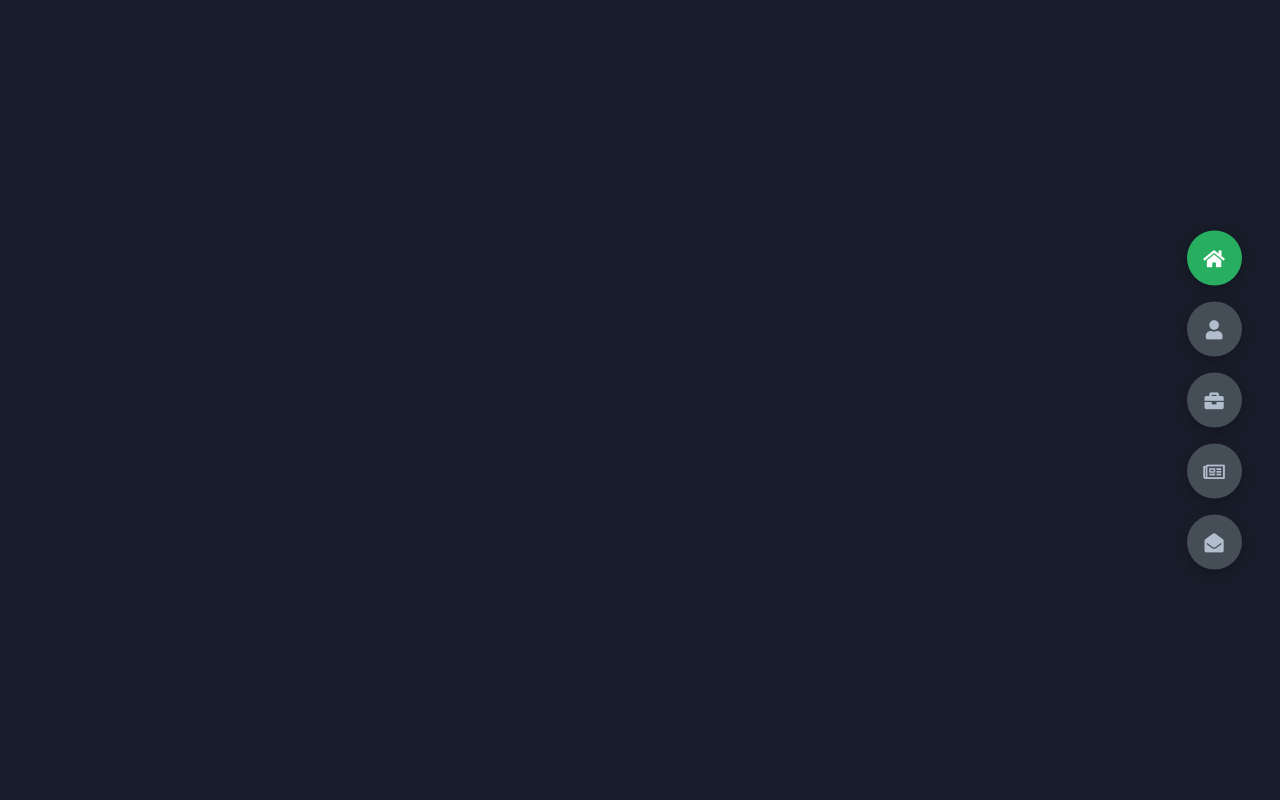
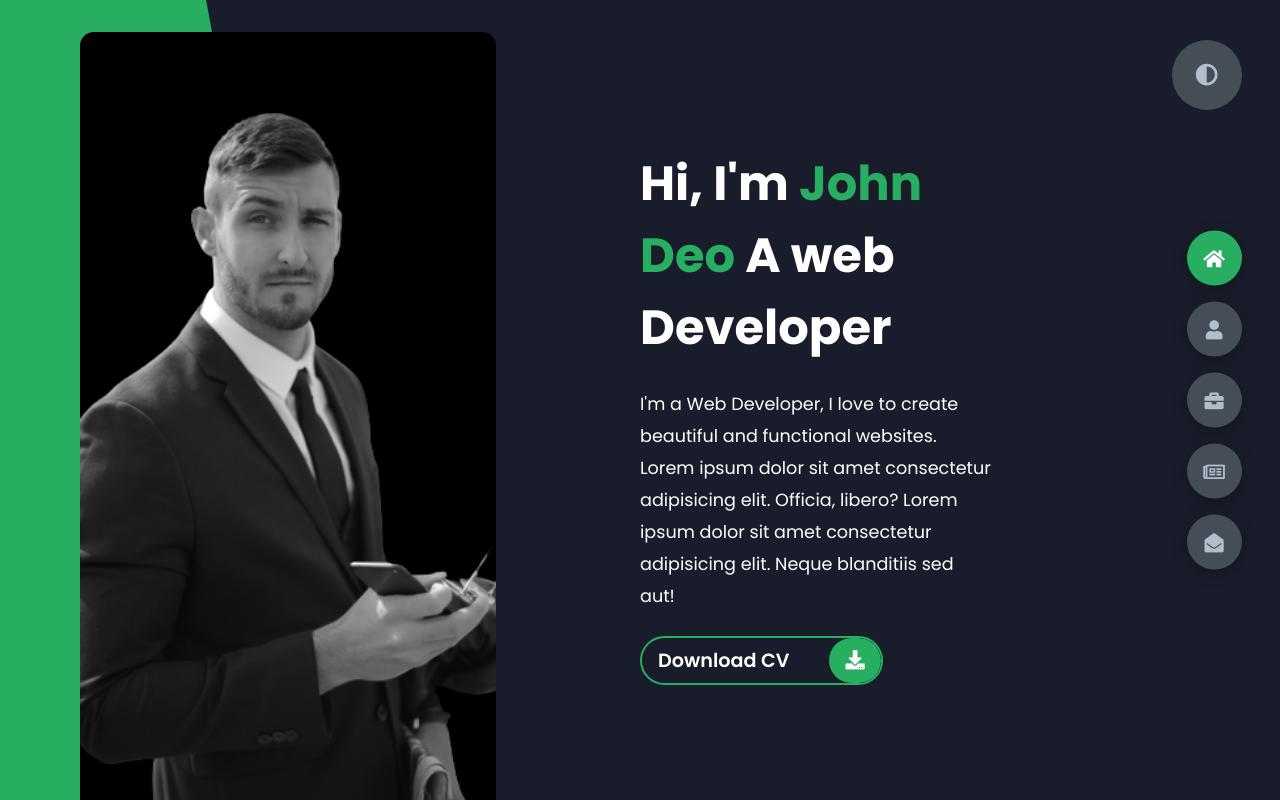
Before and after one commit to sakshi-coder800/Portfolio-Website-using-html-css-js, a plain HTML site: page index.html in a window 1280 px wide. Drawn offline with Linux system fonts and the light colour scheme.

Commit message:
Home page ui

```diff
--- a/css/style.css
+++ b/css/style.css
@@ -90,3 +90,160 @@ a {
 .controls .active-btn i {
   color: var(--color-white);
 }
+/* end controls  */
+
+/* theme btn start  */
+.theme-btn {
+  background-color: var(--color-grey-4);
+  position: fixed;
+  top: 5%;
+  right: 3%;
+  width: 70px;
+  height: 70px;
+  border-radius: 50%;
+  cursor: pointer;
+  justify-content: center;
+  display: flex;
+  align-items: center;
+  transition: all 0.4s ease-in-out;
+  box-shadow: var(--br-sm-2);
+}
+
+.theme-btn i {
+  font-size: 1.4rem;
+  color: var(--color-grey-2);
+  pointer-events: none;
+}
+
+.theme-btn:active {
+  transform: translateY(-3px);
+}
+/* theme btn */
+
+/* create Header Content page ui  */
+header {
+  min-height: 100vh;
+  color: var(--color-white);
+  overflow: hidden;
+  height: 100vh;
+  padding: 0 !important;
+  /* background-color: red; */
+}
+
+.header-content {
+  display: grid;
+  grid-template-columns: repeat(2, 1fr);
+}
+
+.header-content .left-header {
+  display: flex;
+  align-items: center;
+  position: relative;
+}
+/* create a left hand shape  */
+.left-header .h-shape {
+  transition: all 0.5s linear;
+  width: 70%;
+  height: 100vh;
+  background: var(--color-secondary);
+  position: absolute;
+  top: 0;
+  left: 0;
+  z-index: -1;
+  clip-path: polygon(0 0, 46% 0, 79% 100%, 0% 100%);
+}
+
+.left-header .image {
+  /* width: 65vh; */
+  width: 65%;
+  height: 100vh;
+  background: var(--color-black);
+  border-radius: var(--br-sm-2);
+  margin: 2rem 5rem 0 5rem;
+  transition: all 0.4s ease-in-out;
+}
+.left-header .image img {
+  width: 100%;
+  height: 100%;
+  object-fit: cover;
+  transition: all 0.4s ease-in-out;
+  filter: grayscale(100%);
+}
+
+.left-header .image img:hover {
+  filter: grayscale(0);
+}
+
+/* right side content  */
+.right-header {
+  display: flex;
+  justify-content: center;
+  flex-direction: column;
+  padding-right: 18rem;
+}
+
+.right-header .name {
+  font-size: 3rem;
+}
+
+.right-header .name span {
+  color: var(--color-secondary);
+}
+
+.right-header p {
+  margin: 1.5rem 0;
+  line-height: 2rem;
+}
+
+/* main button styling  start  */
+.main-btn {
+  background: transparent;
+  border: 2px solid var(--color-secondary);
+  /* padding: .5rem 2rem; */
+  border-radius: 4rem;
+  position: relative;
+  display: flex;
+  flex-direction: row;
+  justify-content: space-between;
+  width: fit-content;
+  gap: 1.5rem;
+  overflow: hidden;
+  transition: all 1s linear;
+}
+.main-btn .btn-text {
+  font-size: 1.2rem;
+  font-weight: 600;
+  padding: 0.5rem 1rem;
+  /* padding: .5rem 5.5rem .5rem 1rem; */
+}
+.main-btn .btn-icon {
+  font-size: 1.2rem;
+  font-weight: 600;
+  padding: 0.5rem 1rem;
+  background: var(--color-secondary);
+  border-radius: 4rem;
+  /*
+      padding: 0.5rem 1rem;
+    background: var(--color-secondary);
+    border-radius: 4rem;
+    position: absolute;
+    right: 0;
+     */
+}
+.main-btn::before {
+  content: "";
+  position: absolute;
+  width: 100%;
+  height: 100%;
+  background: var(--color-secondary);
+  transform: translateX(100%);
+  transition: all 1s linear;
+  top: 0;
+  z-index: -1;
+}
+.main-btn:hover::before {
+  transform: translateX(0%);
+}
+
+/* main button styling  start  */
+/* create home page ui  */
--- a/index.html
+++ b/index.html
@@ -35,7 +35,55 @@
             <i class="fas fa-envelope-open"></i>
         </div>
     </div>
-    <script src="js.script.js"></script>
+    <!-- end controls -->
+    <div class="theme-btn">
+        <i class="fas fa-adjust"></i>
+    </div>
+    <!-- end theme btn  -->
+
+
+    <!-- header section start  -->
+    <header class="container header  active " id="home">
+        <div class="header-content">
+            <div class="left-header">
+                <div class="h-shape"></div>
+                <div class="image">
+                    <img src="img/hero.png" alt="">
+                </div>
+            </div>
+            <div class="right-header">
+                <h1 class="name">
+                    Hi, I'm <span>John Deo</span> A web Developer
+                </h1>
+                <p>
+                    I'm a Web Developer, I love to create beautiful and functional websites.
+                    Lorem ipsum dolor sit amet consectetur adipisicing elit. Officia, libero?
+                    Lorem ipsum dolor sit amet consectetur adipisicing elit. Neque blanditiis sed aut!
+                </p>
+                <div class="btn-con">
+                    <a href="" class="main-btn">
+                        <span class="btn-text">Download CV</span>
+                        <span class="btn-icon"><i class="fas fa-download"></i></span>
+                    </a>
+                </div>
+            </div>
+        </div>
+    </header>
+    <!-- header section start  -->
+
+
+
+
+
+
+
+
+
+
+
+
+
+    <script src="js/script.js"></script>
 </body>
 
 </html>
```
Also changed, not shown: img/blog1.jpg (added), img/blog2.jpg (added), img/blog3.jpg (added), img/hero.png (added), img/port1.jpg (added), img/port2.jpg (added), img/port3.jpg (added), img/port4.jpg (added), img/port5.jpg (added), img/port6.jpg (added), img/port7.jpg (added), js/script.js (added).
